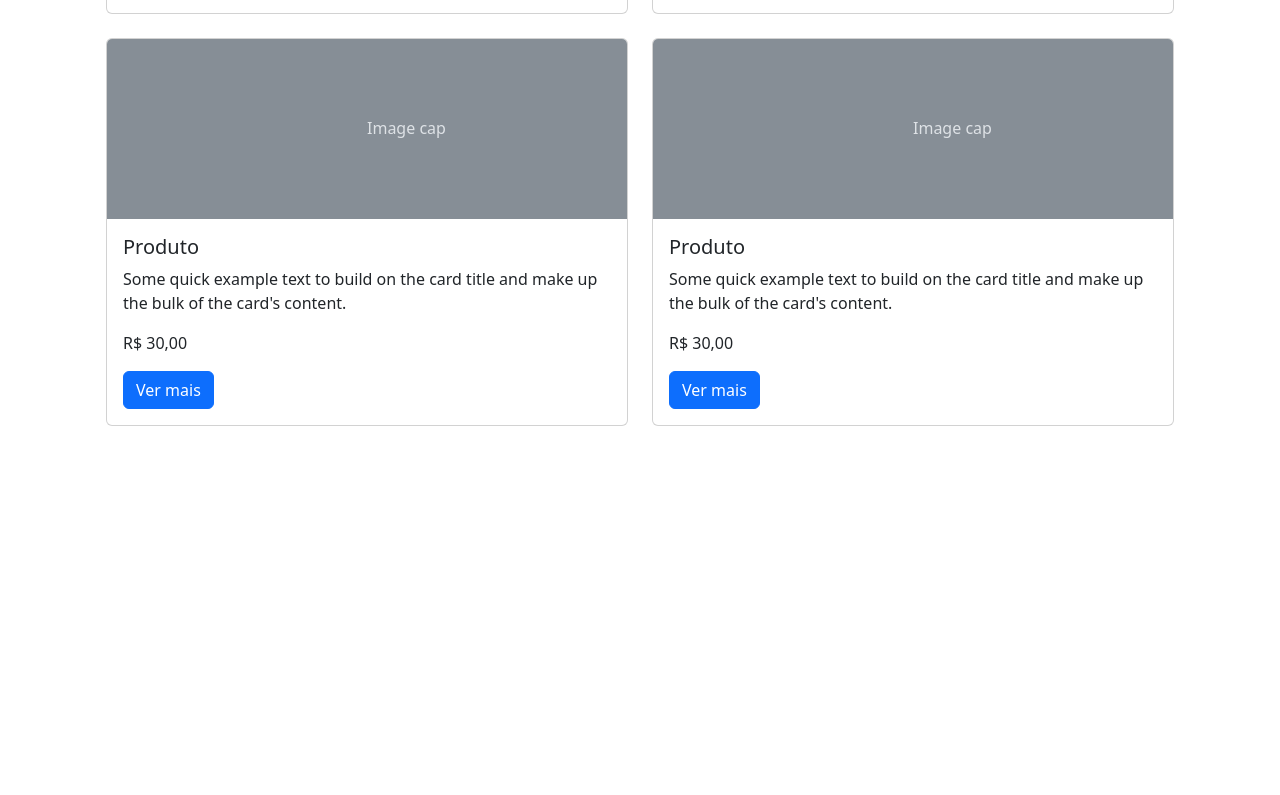
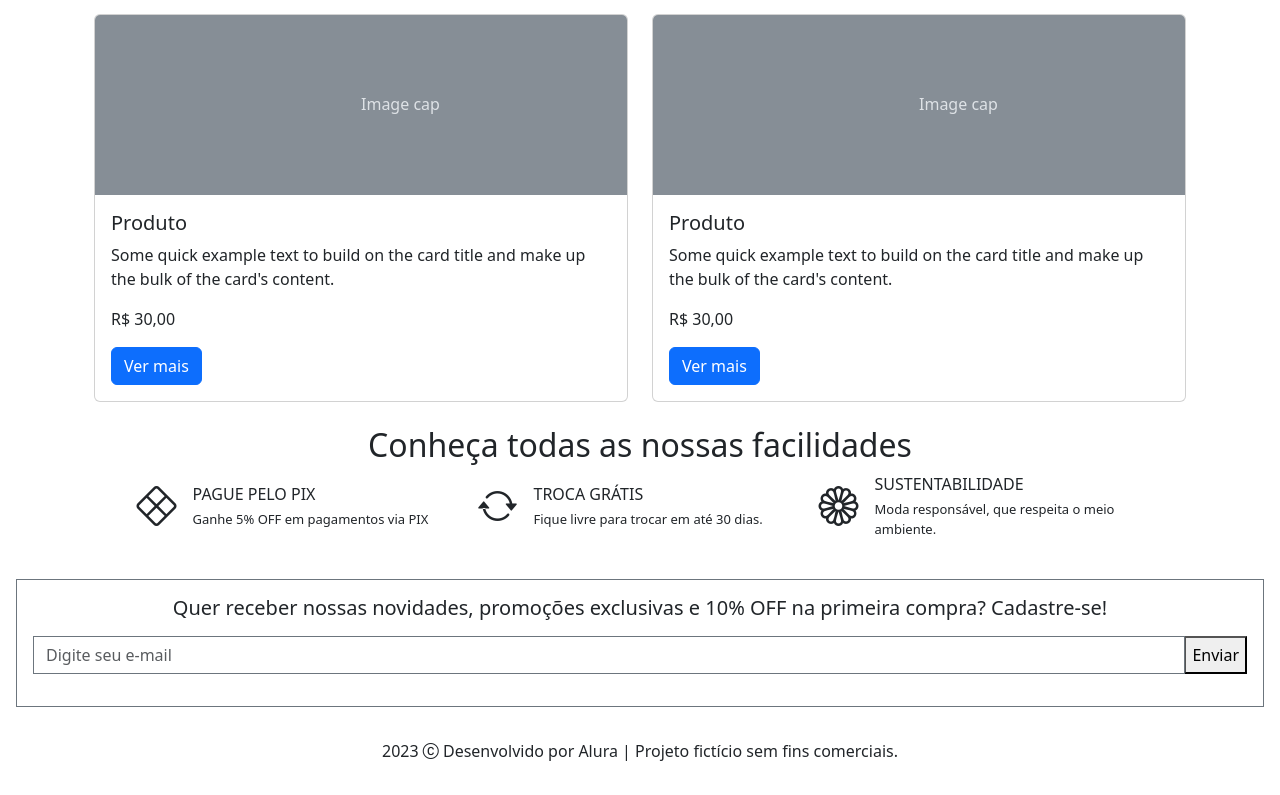
Before and after one commit to rafakroz/alura-meteora, a plain HTML site: page index.html in a window 1280 px wide. Shown: the part 1861-2656 px from the top of the page. Before the commit the page ends 2311 px from the top, so only its background shows below. Drawn offline with nearby package versions, Linux system fonts and the light colour scheme.

Commit message:
Cap 3 - Ícones e flexboxs aplicados.

```diff
--- a/index.html
+++ b/index.html
@@ -6,8 +6,10 @@
     <meta http-equiv="X-UA-Compatible" content="IE=edge">
     <meta name="viewport" content="width=device-width, initial-scale=1.0">
     <title>Meteora</title>
+    <link rel="stylesheet" href="https://cdn.jsdelivr.net/npm/bootstrap-icons@1.10.4/font/bootstrap-icons.css">
     <link href="https://cdn.jsdelivr.net/npm/bootstrap@5.3.0-alpha3/dist/css/bootstrap.min.css" rel="stylesheet"
         integrity="sha384-KK94CHFLLe+nY2dmCWGMq91rCGa5gtU4mk92HdvYe+M/SXH301p5ILy+dN9+nJOZ" crossorigin="anonymous">
+    <link rel="stylesheet" href="style.css">
 </head>
 
 <body>
@@ -200,6 +202,7 @@
                 </div>
             </div>
         </div>
+    </div>
 
     <h2 class="text-center">Produtos que estão bombando!</h2>
 
@@ -329,6 +332,57 @@
 
     </div>
 
+    <section class="pb-4">
+        <h2 class="text-center">Conheça todas as nossas facilidades</h2>
+
+        <div class="d-flex flex-column flex-lg-row align-items-center justify-content-center gap-3 px-3">
+
+            <div class="divs-facilidades d-flex align-items-center">
+                <div>
+                    <i class="bi bi-x-diamond fs-1"></i>
+                </div>
+                <div>
+                    <div class="ms-3 mb-1">PAGUE PELO PIX</div>
+                    <div class="ms-3 texto-menor">Ganhe 5% OFF em pagamentos via PIX</div>
+                </div>
+            </div>
+
+            <div class="divs-facilidades d-flex align-items-center">
+                <div>
+                    <i class="bi bi-arrow-repeat fs-1"></i>
+                </div>
+                <div>
+                    <div class="ms-3 mb-1">TROCA GRÁTIS</div>
+                    <div class="ms-3 texto-menor">Fique livre para trocar em até 30 dias.</div>
+                </div>
+            </div>
+
+            <div class="divs-facilidades d-flex align-items-center">
+                <div>
+                    <i class="bi bi-flower1 fs-1"></i>
+                </div>
+                <div>
+                    <div class="ms-3 mb-1">SUSTENTABILIDADE</div>
+                    <div class="ms-3 texto-menor">Moda responsável, que respeita o meio ambiente.</div>
+                </div>
+            </div>
+
+        </div>
+    </section>
+
+    <form class="border border-secondary m-3 p-3 text-center">
+        <h5>Quer receber nossas novidades, promoções exclusivas e 10% OFF na primeira compra? Cadastre-se!</h5>
+        <div class="input-group my-3">
+            <input type="email" class="form-control border-secondary rounded-0" placeholder="Digite seu e-mail" aria-label="Digite seu e-mail"
+                aria-describedby="button-addon2" />
+            <button type="button" id="button-addon2">Enviar</button>
+        </div>
+    </form>
+
+    <footer class="text-center">
+        <p class="py-3">2023 <i class="bi bi-c-circle"></i> Desenvolvido por Alura | Projeto fictício sem fins comerciais.</p>
+    </footer>
+
     <script src="https://cdn.jsdelivr.net/npm/bootstrap@5.3.0-alpha3/dist/js/bootstrap.bundle.min.js"
         integrity="sha384-ENjdO4Dr2bkBIFxQpeoTz1HIcje39Wm4jDKdf19U8gI4ddQ3GYNS7NTKfAdVQSZe"
         crossorigin="anonymous"></script>
--- /dev/null
+++ b/style.css
@@ -0,0 +1,7 @@
+.texto-menor {
+    font-size: 13px;
+}
+
+.divs-facilidades {
+    width: 325px;
+}
```
Lines whose indentation alone changed are shown as unchanged.
